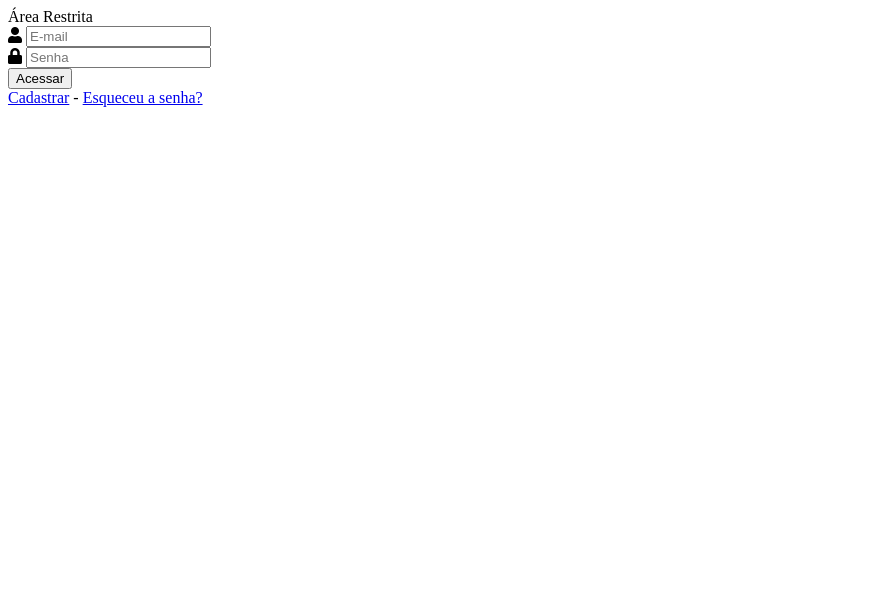
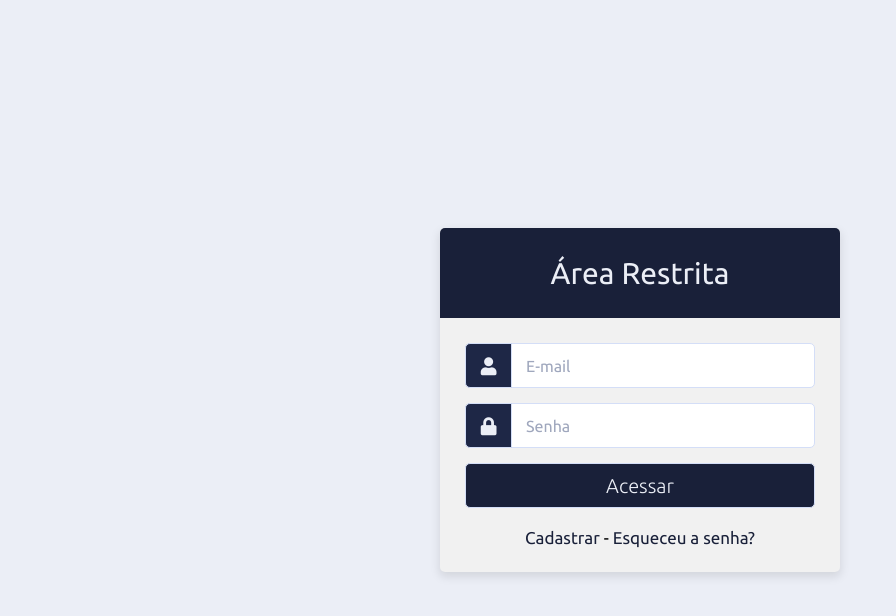
Before and after one commit to andmatsouza/layout-Adm, a plain HTML site: page login.html in a window 1280 px wide. Shown: the whole page, without its empty margins (0-896 px from the left). Drawn offline with Linux system fonts and the light colour scheme.

Commit message:
feat: adicionado estilos na página login

```diff
--- /dev/null
+++ b/css/custom-login.css
@@ -0,0 +1,131 @@
+@import url('https://fonts.googleapis.com/css2?family=Ubuntu:wght@300;400;500;700&display=swap');
+
+*{
+  margin: 0;
+  padding: 0;
+  box-sizing: border-box;
+  font-family: "Ubuntu", sans-serif;
+}
+
+:root {
+  --site-color: #3a7afe;
+  --main-color: #ebeef6;
+  --active-color: #d4def7;
+  --bg-color: #ecedf0;
+  --second-color: #f1f1f1;
+  --third-color: #9fa7bd;
+  --main-bg-color: #192039;
+  --second-bg-color: #1e2746;
+  --third-bg-color: #3a7afe;
+  --fourth-bg-color: #131b38;
+  --primary-color: #0088cc;
+  --success-color: #47a447;
+  --info-color: #5bc0de;
+  --warning-color: #ed9c28;
+  --danger-color: #d2322d;
+}
+
+body {
+  background-color: var(--main-color);
+}
+
+.d-flex {
+  display: flex;
+  align-items: center;
+  justify-content: center;
+  height: 100vh;
+}
+
+.container-login {
+  width: 400px;
+  display: flex;
+  flex-direction: row;
+  margin: 0 5px;
+}
+
+.wrapper-login {
+  width: 100%;
+  background: var(--second-color);
+  border-radius: 5px;
+  box-shadow: 0px 4px 10px 1px rgba(0, 0, 0, 0.1);
+}
+
+.wrapper-login .title {
+  height: 90px;
+  background: var(--main-bg-color);
+  border-radius: 5px 5px 0 0;
+  color: var(--main-color);
+  font-size: 30px;
+  font-weight: 400;
+  display: flex;
+  align-items: center;
+  justify-content: center;
+}
+
+.wrapper-login .form-login {
+  padding: 25px;
+}
+
+.wrapper-login .form-login .row {
+  height: 45px;
+  margin-bottom: 15px;
+  position: relative;
+}
+
+.wrapper-login .form-login .row input {
+  height: 100%;
+  width: 100%;
+  outline: none;
+  padding-left: 60px;
+  border-radius: 5px;
+  border: 1px solid var(--active-color);
+  font-size: 16px;
+  transition: all 0.3s ease;
+}
+
+.form-login .row input::placeholder {
+  color: var(--third-color);
+}
+
+.wrapper-login .form-login .row i {
+  position: absolute;
+  width: 47px;
+  height: 100%;
+  color: var(--main-color);
+  font-size: 18px;
+  background: var(--second-bg-color);
+  border: 1px solid var(--active-color);
+  border-radius: 5px 0 0 5px;
+  display: flex;
+  align-items: center;
+  justify-content: center;
+}
+
+.wrapper-login .form-login .button input {
+  color: var(--main-color);
+  font-size: 20px;
+  font-weight: 300;
+  padding-left: 0px;
+  background: var(--main-bg-color);
+  border: 1px solid var(--active-color);
+  cursor: pointer;
+}
+
+.form-login .button input:hover {
+  background: var(--second-bg-color);
+}
+
+.wrapper-login .form-login .signup-link {
+  text-align: center;
+  margin-top: 20px;
+  font-size: 17px;
+}
+
+.wrapper-login .form-login .signup-link a {
+  color: var(--main-bg-color);
+  text-decoration: none;
+}
+
+.form-login .signup-link a:hover {
+  color: var(--site-color);
+}
--- a/login.html
+++ b/login.html
@@ -8,6 +8,7 @@
       rel="stylesheet"
       href="https://cdnjs.cloudflare.com/ajax/libs/font-awesome/5.15.4/css/all.min.css"
     />
+    <link rel="stylesheet" href="css/custom-login.css" />
     <title>Login - Telelimp</title>
   </head>
   <body class="d-flex">
```
